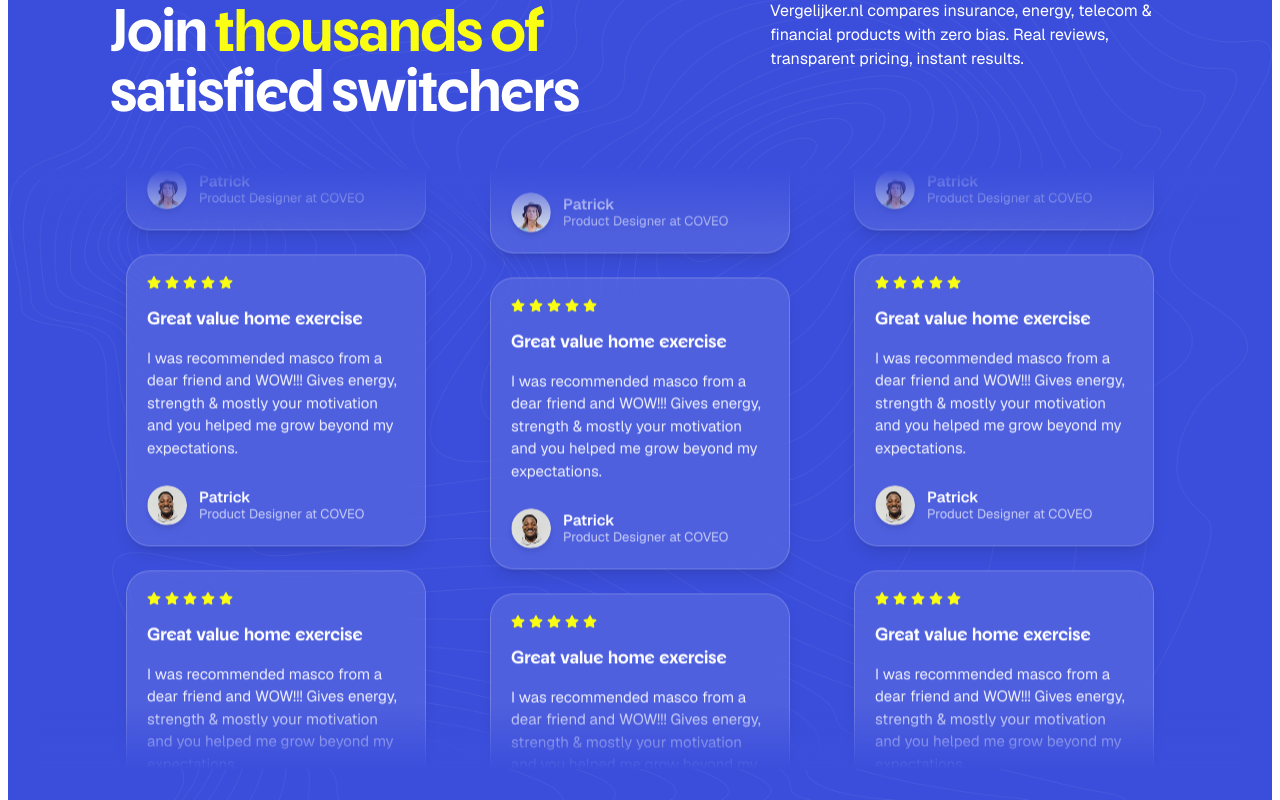
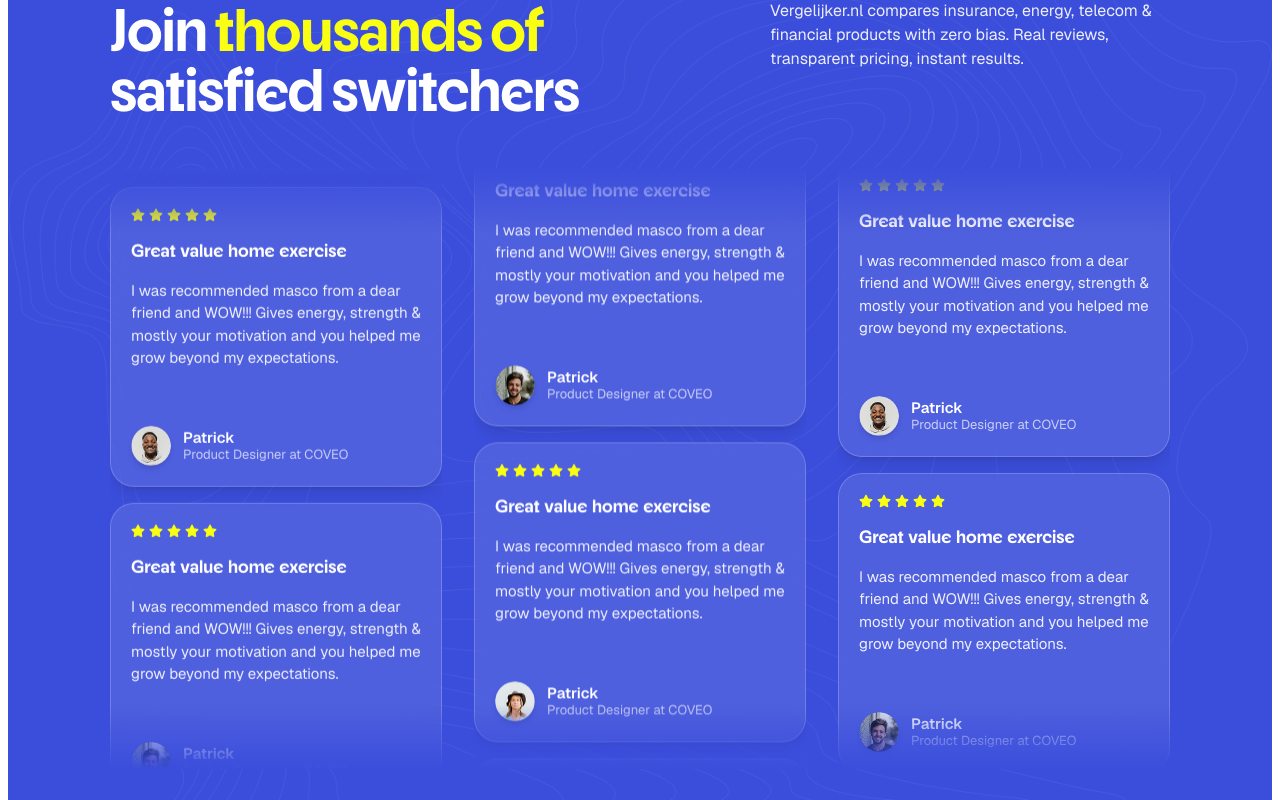
Before and after one commit to RimshaZahidIqbal/vergelijker-react-framer-motion, a React (Vite) app: page / in a window 1280 px wide. Shown: the part 4840-5640 px from the top of the page. Built offline with nearby package versions, Linux system fonts and the light colour scheme.

Commit message:
testimonal responsive ContactInfo

```diff
--- a/src/components/sections/TestimonialsSection.jsx
+++ b/src/components/sections/TestimonialsSection.jsx
@@ -29,63 +29,36 @@ const testimonials = [
     },
 ];
 
-const TestimonialsSection = () => {
+const InfiniteScrollColumn = ({ testimonials, speed = 25, reverse = false, theme }) => {
+    const isWhite = theme === "white";
+
     return (
+        <div className="relative h-[400px] lg:h-[600px] overflow-hidden">
+            {/* Top Blur Overlay */}
             <div
-            className="relative w-full max-w-[1408px] mx-auto bg-[#3B4EDB] rounded-[30px] overflow-hidden py-8 md:py-12 lg:py-[80px] flex flex-col gap-6 md:gap-8 lg:gap-[50px] px-4 sm:px-6 lg:px-8"
-            style={{ minHeight: "auto", height: "auto" }}
-        >
-            {/* Background pattern */}
-            <img
-                src={LinePattern}
-                alt="pattern"
-                className="absolute inset-0 w-full h-full object-cover pointer-events-none"
+                className={`absolute top-0 left-0 w-full h-8 sm:h-12 lg:h-16 pointer-events-none z-20 ${isWhite
+                        ? "bg-gradient-to-b from-white to-transparent"
+                        : "bg-gradient-to-b from-[#3B4EDB] to-transparent"
+                    }`}
             />
 
-            {/* Top Section */}
-            <div className="relative flex flex-col lg:flex-row justify-between items-start lg:px-[70px] text-white z-10 gap-6 md:gap-8">
-                <div className="flex flex-wrap max-w-5xl leading-tight">
-                    <AnimatedText
-                        text="Join "
-                        className="block font-[Neighbor] font-semibold text-3xl sm:text-4xl md:text-5xl lg:text-6xl tracking-[-0.02em]"
-                    />
-                    <AnimatedText
-                        text="thousands of "
-                        className="block font-[Neighbor] font-semibold text-3xl sm:text-4xl md:text-5xl lg:text-6xl tracking-[-0.02em] text-[#FAFE13]"
-                    />
-                    <AnimatedText
-                        text="satisfied switchers "
-                        className="block font-[Neighbor] font-semibold text-3xl sm:text-4xl md:text-5xl lg:text-6xl tracking-[-0.02em]"
-                    />
-                </div>
-                <p className="font-[Geist] text-sm sm:text-[16px] leading-[150%] max-w-full lg:max-w-[400px] mt-0">
-                    Vergelijker.nl compares insurance, energy, telecom & financial
-                    products with zero bias. Real reviews, transparent pricing, instant
-                    results.
-                </p>
-            </div>
-
-            {/* Middle Section (3 vertical columns of fixed-order vertical marquees) */}
-            <div className="relative flex flex-col sm:flex-row gap-4 md:gap-6 lg:gap-8 z-10 lg:px-[70px] h-auto sm:h-[400px] lg:h-[600px] overflow-hidden">
-                {/* Top Gradient */}
-                <div className="absolute top-0 left-0 w-full h-8 sm:h-12 lg:h-16 bg-gradient-to-b from-[#3B4EDB] to-transparent pointer-events-none z-20" />
-
-                {[0, 1, 2].map((colIndex) => (
+            {/* Infinite Motion Section */}
             <motion.div
-                        key={colIndex}
-                        className="flex flex-col gap-4 md:gap-6 w-full sm:w-1/3"
-                        animate={{ y: ["0%", "-100%"] }}
+                className="flex flex-col"
+                animate={{ y: reverse ? ["-50%", "0%"] : ["0%", "-50%"] }}
                 transition={{
+                    duration: speed,
+                    ease: "linear",
                     repeat: Infinity,
-                            duration: colIndex === 1 ? 20 : 18,
-                            ease: "linear",
                 }}
             >
-                        {/* Repeat testimonials twice for seamless looping */}
                 {[...testimonials, ...testimonials].map((item, i) => (
                     <div
-                                key={`${colIndex}-${i}`}
-                                className="bg-white/10 border border-white/20 backdrop-blur-xl rounded-2xl lg:rounded-3xl w-full max-w-full sm:max-w-[300px] h-[280px] sm:h-[300px] p-4 md:p-5 lg:p-[20px] flex flex-col gap-3 md:gap-4 lg:gap-[18px] text-white shadow-lg mx-auto"
+                        key={i}
+                        className={`${isWhite
+                                ? "bg-black/5 border border-black/10 text-black"
+                                : "bg-white/10 border border-white/20 text-white"
+                            } backdrop-blur-xl rounded-2xl lg:rounded-3xl w-full h-[280px] sm:h-[300px] p-4 md:p-5 lg:p-[20px] flex flex-col gap-3 md:gap-4 lg:gap-[18px] shadow-lg mx-auto mb-4`}
                     >
                         {/* Stars */}
                         <div className="flex gap-1 text-[#FAFE13]">
@@ -97,12 +70,18 @@ const TestimonialsSection = () => {
                         </div>
 
                         {/* Heading */}
-                                <h3 className="font-[Neighbor] text-base sm:text-[17px] lg:text-[18px] font-semibold leading-[120%]">
+                        <h3
+                            className={`font-[Neighbor] text-base sm:text-[17px] lg:text-[18px] font-semibold leading-[120%] ${isWhite ? "text-black" : "text-white"
+                                }`}
+                        >
                             Great value home exercise
                         </h3>
 
                         {/* Paragraph */}
-                                <p className="font-[Geist] text-sm sm:text-[15px] leading-[150%] text-white/90 overflow-hidden flex-1">
+                        <p
+                            className={`font-[Geist] text-sm sm:text-[15px] leading-[150%] overflow-hidden flex-1 ${isWhite ? "text-black/80" : "text-white/90"
+                                }`}
+                        >
                             {item.text}
                         </p>
 
@@ -114,10 +93,16 @@ const TestimonialsSection = () => {
                                 className="w-8 h-8 sm:w-10 sm:h-10 rounded-full object-cover shadow-md"
                             />
                             <div className="flex-1 min-w-0">
-                                        <h4 className="font-[Geist] font-semibold text-sm sm:text-[15px] leading-[120%] truncate">
+                                <h4
+                                    className={`font-[Geist] font-semibold text-sm sm:text-[15px] leading-[120%] truncate ${isWhite ? "text-black" : "text-white"
+                                        }`}
+                                >
                                     {item.name}
                                 </h4>
-                                        <p className="font-[Geist] text-xs sm:text-[13px] text-white/70 leading-[120%] truncate">
+                                <p
+                                    className={`font-[Geist] text-xs sm:text-[13px] leading-[120%] truncate ${isWhite ? "text-black/60" : "text-white/70"
+                                        }`}
+                                >
                                     {item.role}
                                 </p>
                             </div>
@@ -125,15 +110,78 @@ const TestimonialsSection = () => {
                     </div>
                 ))}
             </motion.div>
-                ))}
 
-                {/* Bottom Gradient */}
-                <div className="absolute bottom-0 left-0 w-full h-8 sm:h-12 lg:h-16 bg-gradient-to-t from-[#3B4EDB] to-transparent pointer-events-none z-20" />
+            {/* Bottom Blur Overlay */}
+            <div
+                className={`absolute bottom-0 left-0 w-full h-8 sm:h-12 lg:h-16 pointer-events-none z-20 ${isWhite
+                        ? "bg-gradient-to-t from-white to-transparent"
+                        : "bg-gradient-to-t from-[#3B4EDB] to-transparent"
+                    }`}
+            />
+        </div>
+    );
+};
+
+const TestimonialsSection = ({ theme = "blue" }) => {
+    const isWhite = theme === "white";
+
+    return (
+        <div
+            className={`relative w-full max-w-[1408px] mx-auto rounded-[30px] overflow-hidden py-8 md:py-12 lg:py-[80px] flex flex-col gap-6 md:gap-8 lg:gap-[50px] px-4 sm:px-6 lg:px-8 ${isWhite ? "bg-white text-black" : "bg-[#3B4EDB] text-white"
+                }`}
+        >
+            {/* Background Pattern */}
+            <img
+                src={LinePattern}
+                alt="pattern"
+                className="absolute inset-0 w-full h-full object-cover pointer-events-none"
+            />
+
+            {/* Top Section */}
+            <div className="relative flex flex-col lg:flex-row justify-between items-start lg:px-[70px] z-10 gap-6 md:gap-8">
+                <div className="flex flex-wrap max-w-5xl leading-tight">
+                    <AnimatedText
+                        text="Join "
+                        className={`block font-[Neighbor] font-semibold text-3xl sm:text-4xl md:text-5xl lg:text-6xl tracking-[-0.02em] ${isWhite ? "text-black" : "text-white"
+                            }`}
+                    />
+                    <AnimatedText
+                        text="thousands of "
+                        className={`block font-[Neighbor] font-semibold text-3xl sm:text-4xl md:text-5xl lg:text-6xl tracking-[-0.02em] ${isWhite ? "text-[#3B4EDB]" : "text-[#FAFE13]"
+                            }`}
+                    />
+                    <AnimatedText
+                        text="satisfied switchers "
+                        className={`block font-[Neighbor] font-semibold text-3xl sm:text-4xl md:text-5xl lg:text-6xl tracking-[-0.02em] ${isWhite ? "text-[#3B4EDB]" : "text-white"
+                            }`}
+                    />
+                </div>
+                <p
+                    className={`font-[Geist] text-sm sm:text-[16px] leading-[150%] max-w-full lg:max-w-[400px] mt-0 ${isWhite ? "text-black/80" : "text-white/90"
+                        }`}
+                >
+                    Vergelijker.nl compares insurance, energy, telecom & financial products
+                    with zero bias. Real reviews, transparent pricing, instant results.
+                </p>
             </div>
 
-            {/* Bottom Section - Button */}
+            {/* Infinite Scroll Columns */}
+            <div className="relative grid grid-cols-1 sm:grid-cols-2 lg:grid-cols-3 gap-4 md:gap-6 lg:gap-8 z-10 lg:px-[70px]">
+                <InfiniteScrollColumn testimonials={testimonials} speed={22} theme={theme} />
+                <div className="hidden sm:block">
+                    <InfiniteScrollColumn testimonials={testimonials} speed={24} reverse theme={theme} />
+                </div>
+                <div className="hidden lg:block">
+                    <InfiniteScrollColumn testimonials={testimonials} speed={20} theme={theme} />
+                </div>
+            </div>
+
+            {/* Bottom Button */}
             <div className="relative flex justify-center items-center z-10 mt-4 md:mt-6 lg:mt-0">
-                <AnimatedButton text={"See All Testimonials"} />
+                <AnimatedButton
+                    text={"See All Testimonials"}
+                    className={isWhite ? "text-black border-black hover:bg-black/5" : ""}
+                />
             </div>
         </div>
     );
--- a/src/pages/BlogListingpage.jsx
+++ b/src/pages/BlogListingpage.jsx
@@ -8,7 +8,7 @@ import LatestArticles from '../components/sections/LatestArticles'
 
 const BlogListingpage = () => {
     return (
-        <div className='p-1 md:p-1 lg:p-10 xl:p-22 2xl:p-30 overflow-x-hidden'>
+        <div className='p-1 md:p-1 lg:p-3 xl:p-2 2xl:p-6 overflow-x-hidden'>
             <BlogCover />
             <DiscoverSection />
             <LatestArticles />
```
Also changed, not shown: src/components/sections/ContactInfo .jsx (+6 -6 lines). Lines whose indentation alone changed are shown as unchanged.
